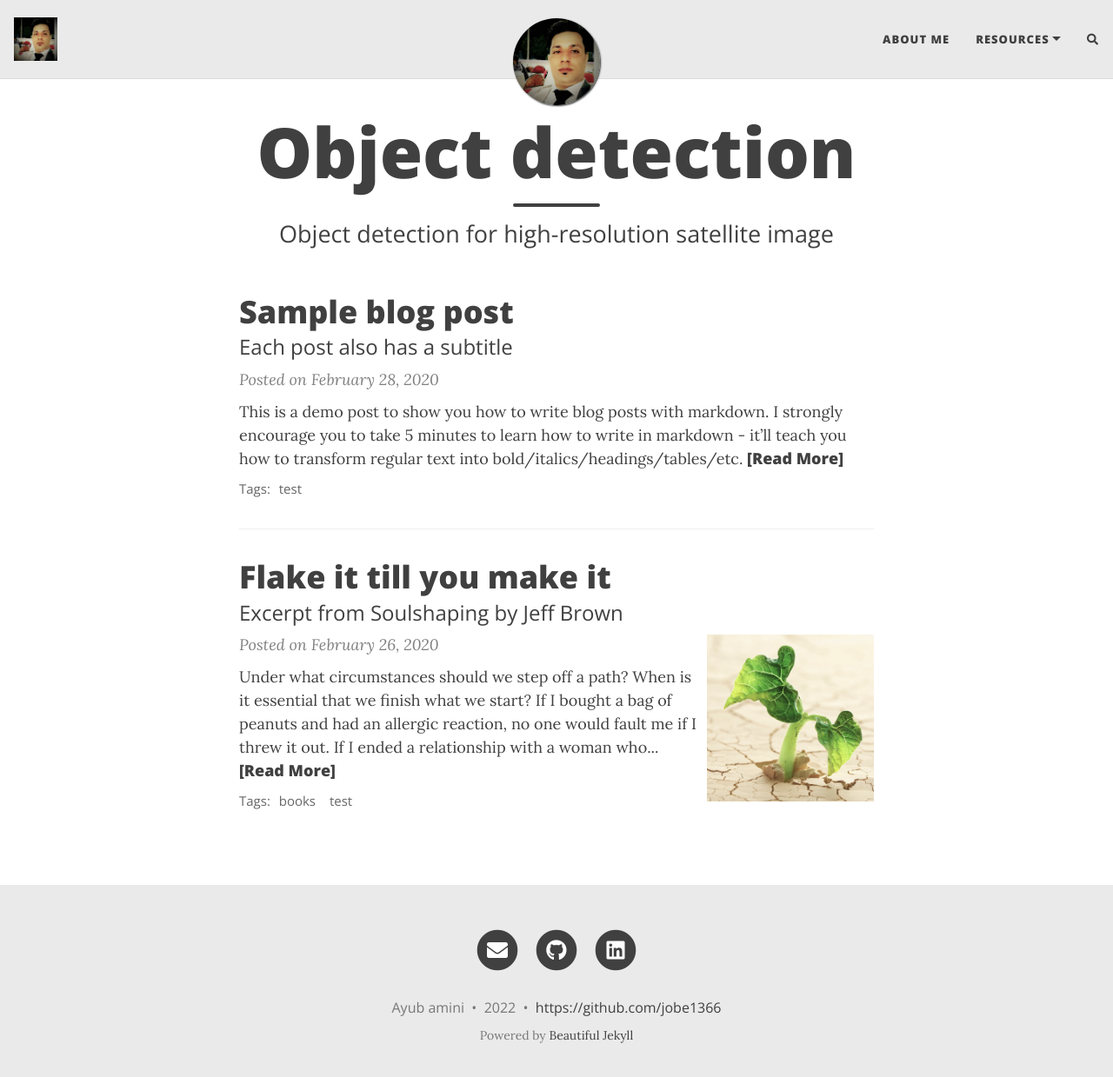
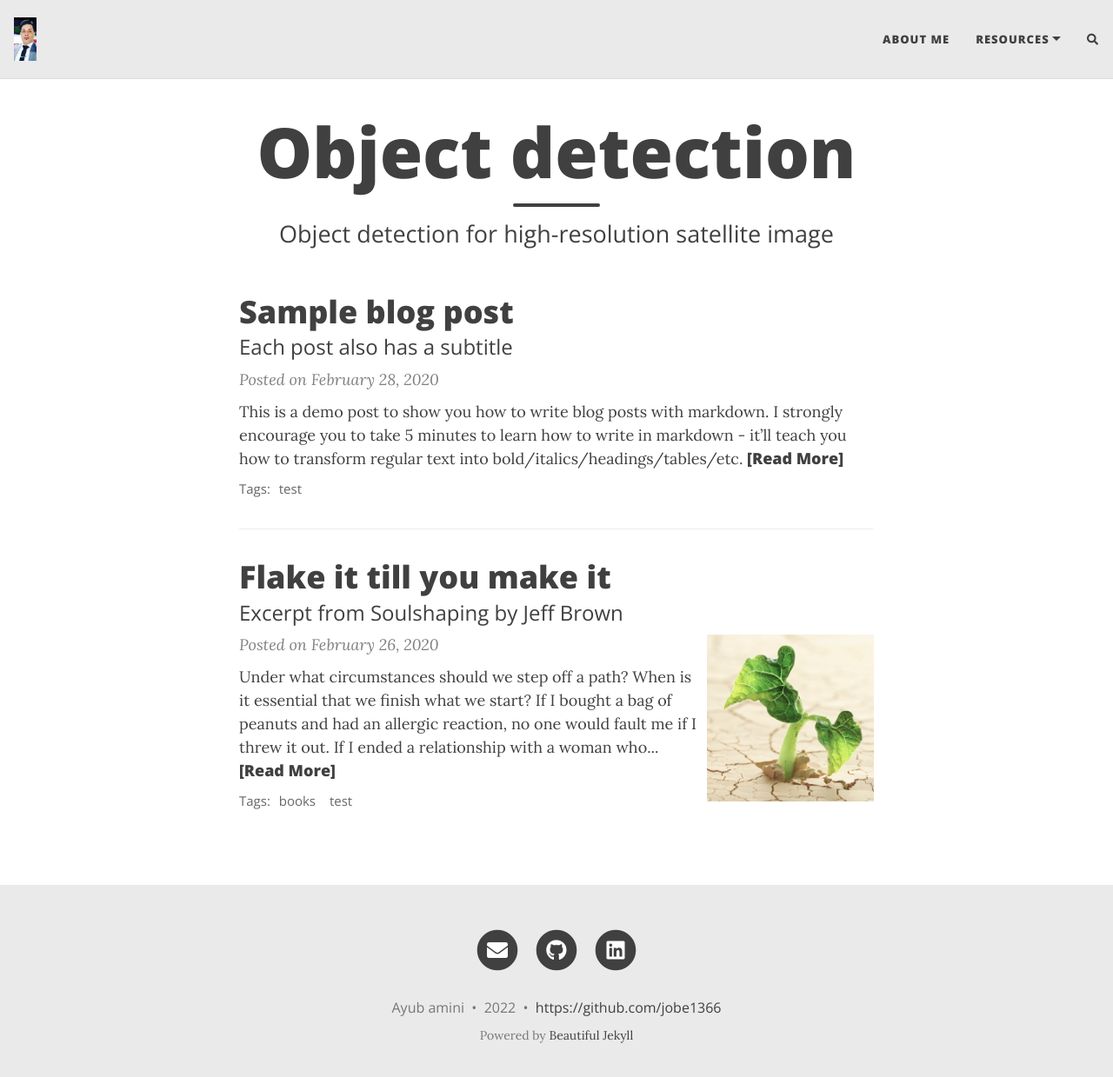
Before and after one commit to jobe1366/AYUB_AMINI.github.io, a Jekyll site: the page built from index.html, in a window 1280 px wide and 1252 px high. Shown: the top 1239 px of the window at 87% size. Built offline with Jekyll 4.4.1, drawn with Linux system fonts in a browser that asks for light colours; nearby versions of some CDN libraries; the list of posts is cut into pages by our own code; comment, search, counter and statistics services are not loaded.

Commit message:
Update _config.yml

```diff
--- a/_config.yml
+++ b/_config.yml
@@ -33,14 +33,14 @@
 
 # Image to show in the navigation bar - works best with a square image
 # Remove this parameter if you don't want an image in the navbar
-avatar: "/assets/img/2.png"
+#avatar: "/assets/img/2.png"
 
 # By default, the image is cut into a circle. You can disable this behaviour by setting 'round-avatar: false'
 round-avatar: true
 
 # If you want to have an image logo in the top-left corner instead of having the title of the website,
 # then specify the following parameter
-title-img: "/assets/img/2.png"
+title-img: "/assets/img/4.PNG"
 
 
 #####################################
```
